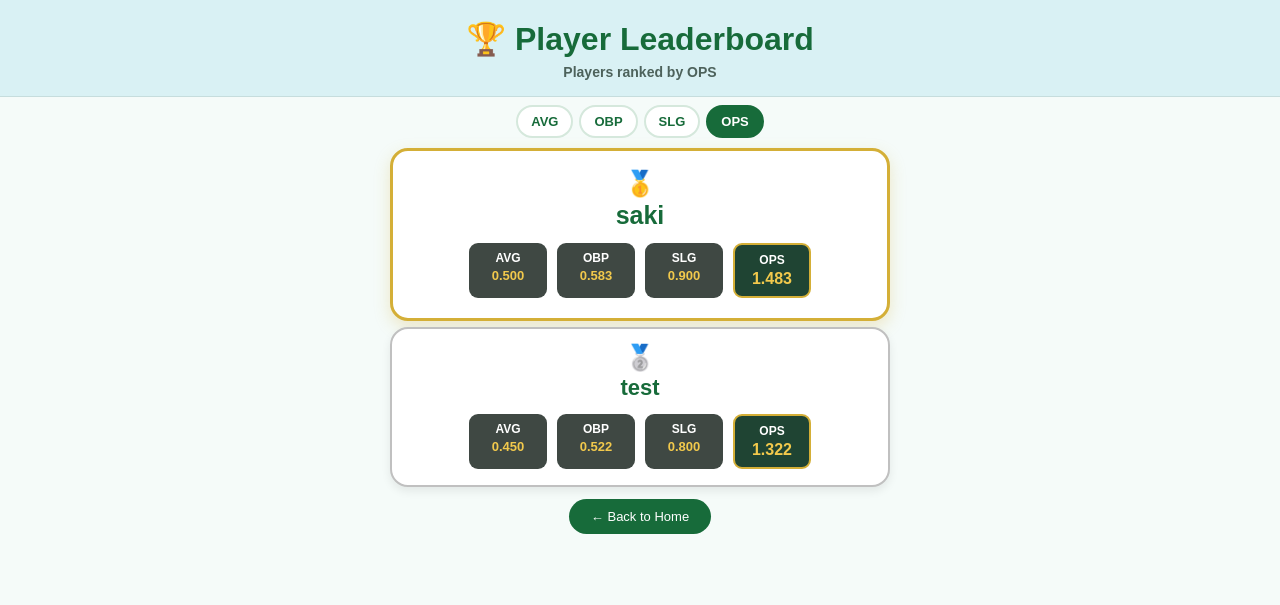
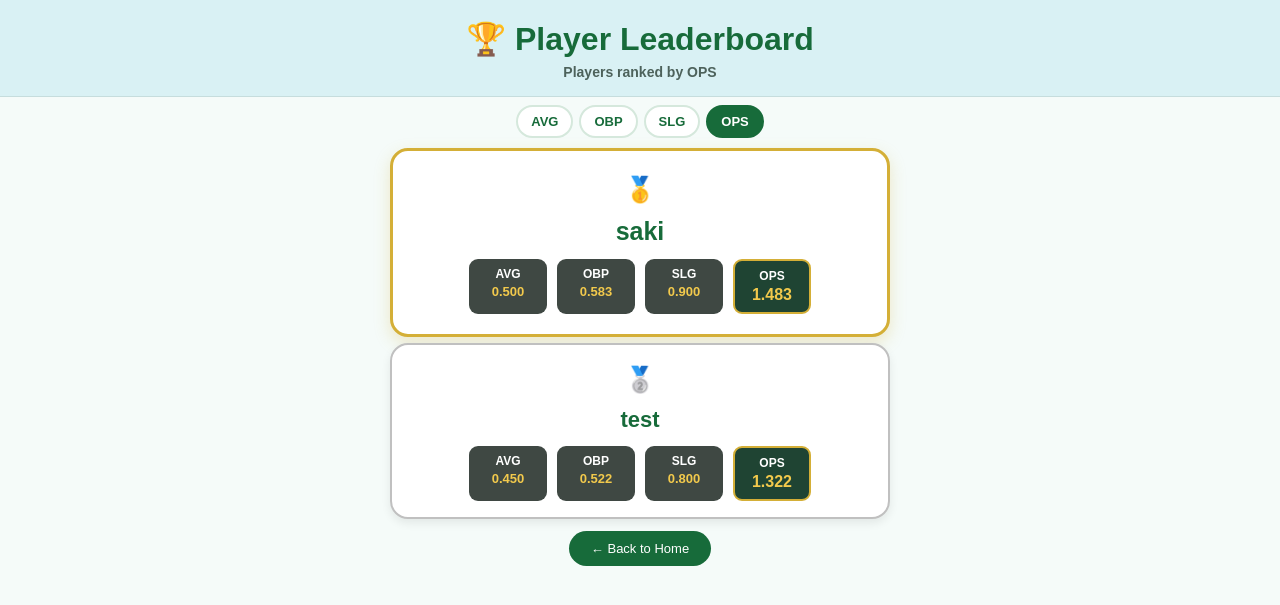
Before and after one commit to sakii-ito/Baseball-Stats-Analyzer, a Flask app: page /leaderboard in a window 1280 px wide. Shown: the top 605 px of the page. Run offline with Flask 3, Linux system fonts and the light colour scheme; data comes from the database, SQL or seed files in the repository.

Commit message:
Improve leaderboard rank alignment

```diff
--- a/templates/leaderboard.html
+++ b/templates/leaderboard.html
@@ -110,8 +110,12 @@
         .rank {
             font-size: 25px;
             line-height: 1;
-            margin-bottom: 5px;
+            margin-bottom: 10px;
             font-weight: bold;
+            display: flex;
+            justify-content: center;
+            align-items: center;
+            min-height: 36px;
         }
 
         .player-name {
```
